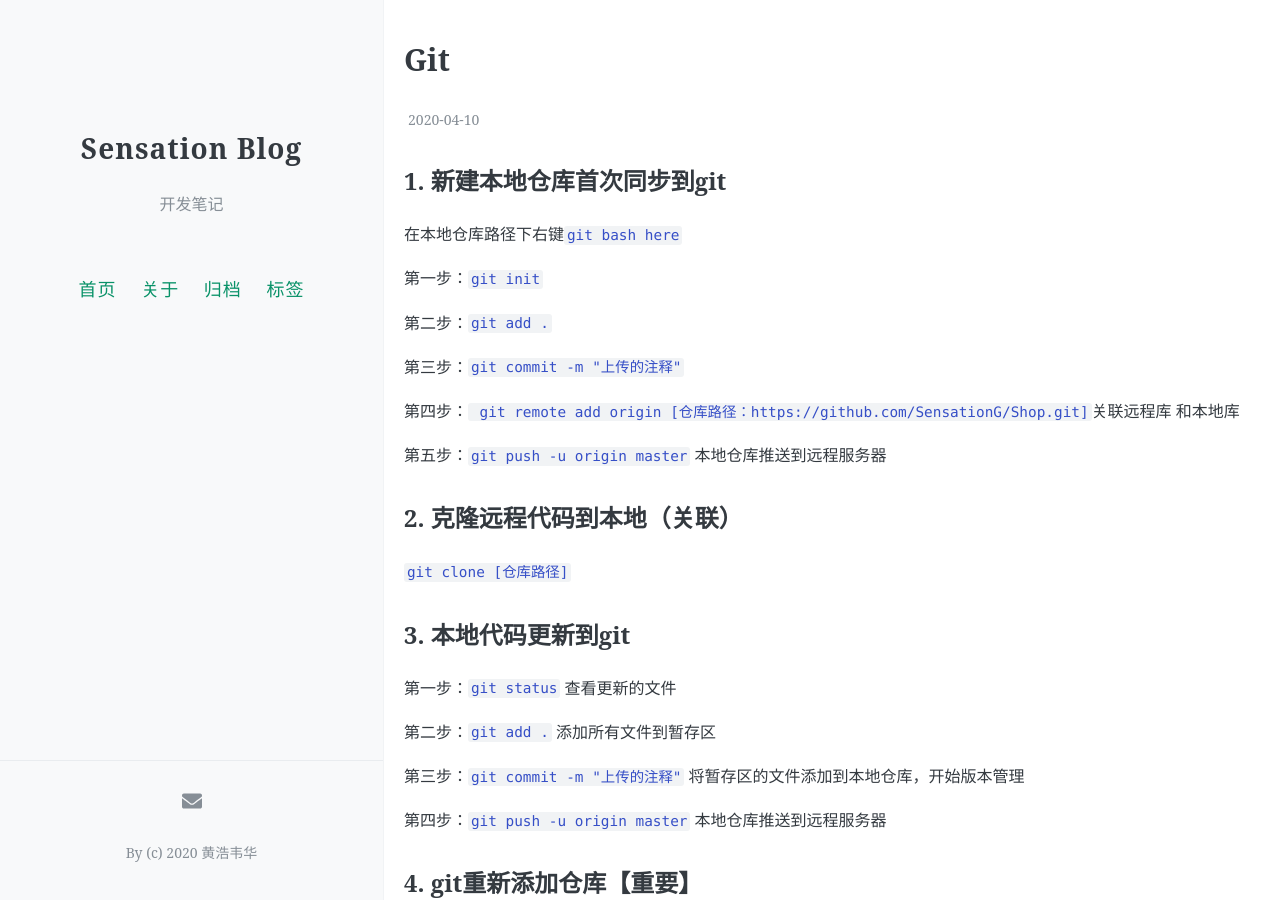
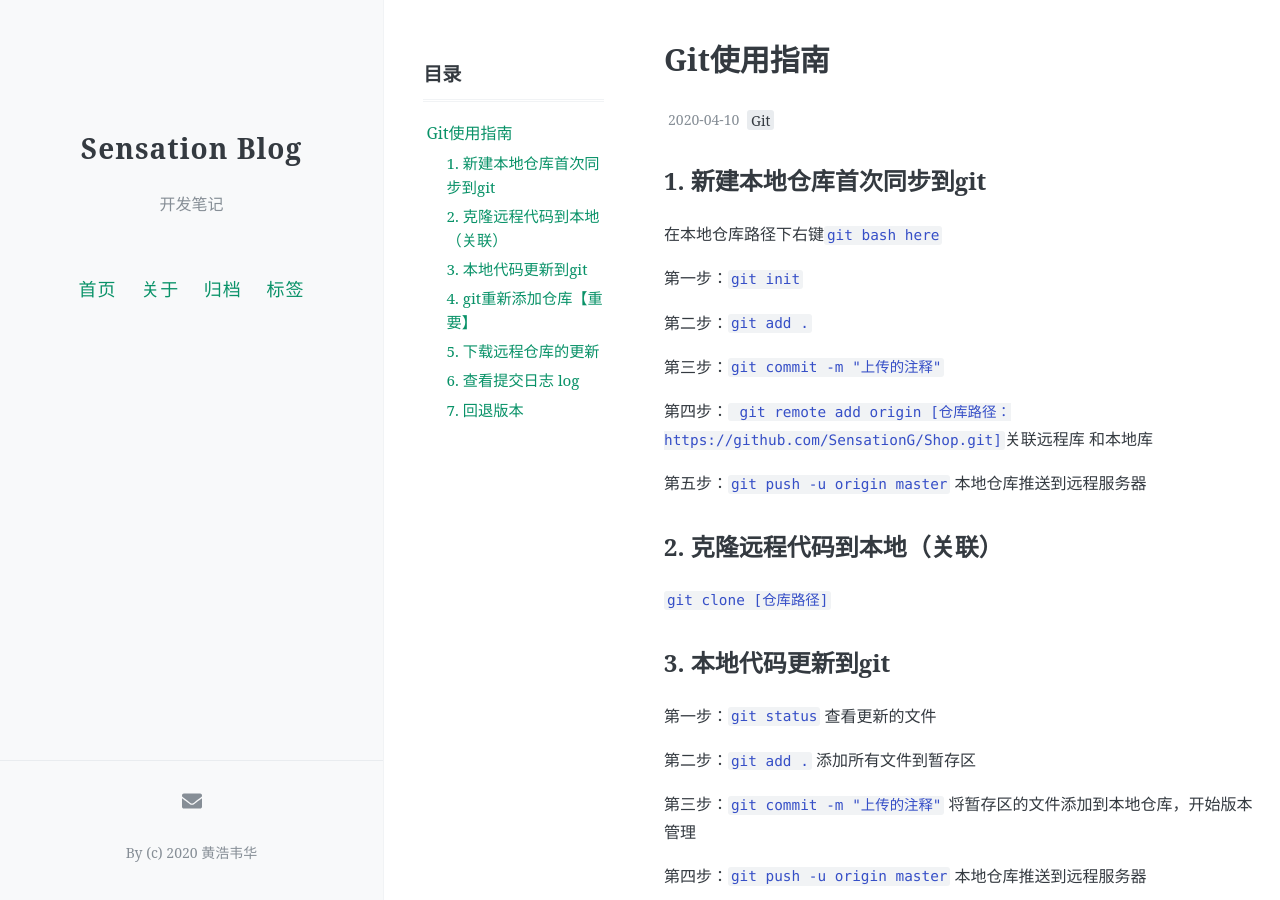
Before and after one commit to SensationG/blog, a Jekyll site: the page built from _posts/2020-04-10-git.md, in a window 1280 px wide and 900 px high. Built offline with Jekyll 4.4.1, drawn with Linux system fonts in a browser that asks for light colours; our own code applies the rules of GitHub Pages for plain Markdown files; comment, search, counter and statistics services are not loaded.

Commit message:
Update 2020-04-10-git.md

```diff
--- a/_posts/2020-04-10-git.md
+++ b/_posts/2020-04-10-git.md
@@ -1,3 +1,13 @@
+---
+layout: post
+title: Git使用指南
+date: 2020-04-10
+Author: hhw
+toc: true
+comments: true
+tags:  [Git]
+---
+
 ## 1. 新建本地仓库首次同步到git
 
    在本地仓库路径下右键`git bash here`
```
